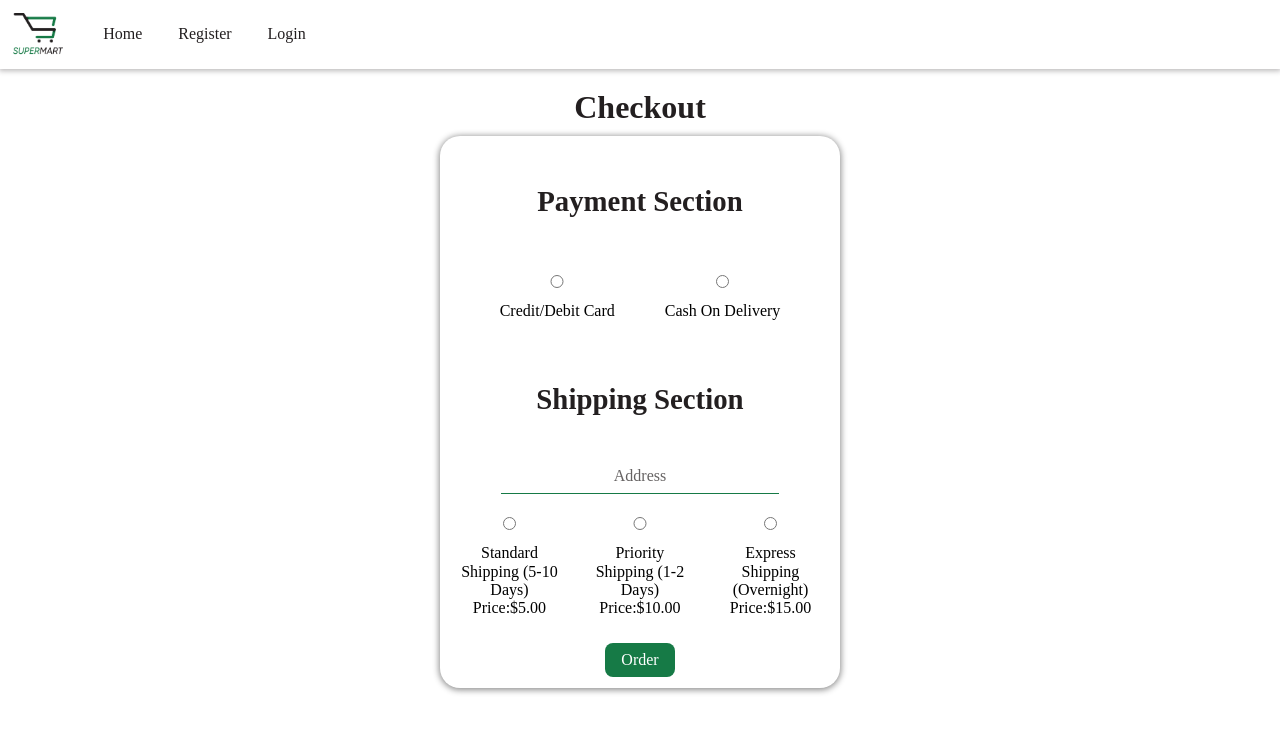
After one commit to Hunaid2000/supermart, a Django app: page /supermartApp/checkout in a window 1280 px wide. The commit adds this page. Shown: the top 733 px of the page. Run offline with Django 4.2, Linux system fonts and the light colour scheme.

Commit message:
Implemented shipping and payment options features

```diff
--- a/requirements.txt
+++ b/requirements.txt
@@ -1,6 +1,6 @@
 asgiref==3.5.0
-Django==4.0.3
+Django==4.0.4
 mysqlclient==2.1.0
-Pillow==9.0.1
+Pillow==9.1.0
 sqlparse==0.4.2
 tzdata==2022.1
--- /dev/null
+++ b/supermartApp/static/css/checkout.css
@@ -0,0 +1,106 @@
+.home-container {
+    width: 100%;
+    display: flex;
+    overflow: auto;
+    align-items: center;
+    flex-direction: column;
+    justify-content: center;
+  }
+
+  .home-container1 {
+    width: 100%;
+    margin-top: 10px;
+    margin-bottom: 10px;
+    display: flex;
+    align-self: center;
+    align-items: center;
+    justify-content: center;
+  }
+
+  .divcontainer{
+    width: 70vw;
+    display: flex;
+  }
+
+  .radiobuttons{
+    font-family: gilroy;
+    display: flex;
+    justify-content: center;
+    align-items: center;
+    text-align: center;
+    padding: 15px;
+    gap: 25px;
+  }
+
+
+  .home-form  {
+    font-family: gilroy;
+    width:400px;
+    height: 100%;
+    display:flex;
+    flex-direction: column;
+    position: relative;
+    align-self: center;
+    border-width: 1px;
+    border-radius: 20px 20px 20px 20px;
+    border-color:transparent;
+    box-shadow: 0px 1px 6px 1px #00000073;
+  }
+
+  .home-form input{
+    width: 70%;
+    justify-content: center;
+    align-self: center;
+    position: relative;
+    top: -10px;
+    margin: 4px;
+    padding: 0.5rem 1rem;
+    border:none;
+    border-bottom:1px solid #167A46;
+    border-radius: 0;
+    color: black;
+    background-color: transparent;
+    outline: none;
+    text-align: center;
+  }
+
+  .home-form input::placeholder{
+    color: rgb(35, 31, 32,0.7);
+    text-align: center;
+  }
+
+  .button{
+    margin: 10px auto;
+    border-radius: 8px;
+    padding: 0.5rem 1rem;
+    font-size: 100%;
+  }
+
+
+  .home-button{
+    display: flex;
+    justify-content: center;
+    align-items: center;
+    background-color: #167A46;
+    border-color:transparent;
+  }
+
+  .home-text1 {
+      font-family: gilroy;
+    color: white;
+    align-self: center;
+    font-style: normal;
+    text-align: center;
+    justify-content: center;
+    align-items: center;
+  }
+
+  .home-form h1 {
+    font-family: gilroy;
+    padding: 3rem;
+    font-size: 1.8rem;
+    font-weight: 600;
+    color : rgb(35, 31, 32);
+    text-align: center;
+    justify-content: center;
+  }
--- /dev/null
+++ b/supermartApp/templates/checkout.html
@@ -0,0 +1,100 @@
+{% extends "base.html" %}
+{% load static %}
+
+{% block head %}
+    <link rel="stylesheet" href="{% static 'css/checkout.css' %}" />
+{% endblock head %}
+
+{% block content %}
+    <script >
+        function checkRadioButtons() {
+            if (document.getElementById('card').checked) {
+                document.getElementById('paymentmethodselection').style.display = 'block';
+            }
+            else {
+                document.getElementById('paymentmethodselection').style.display = 'none';
+            }
+        }
+    </script>
+
+    <div class="home-container">
+        <h1 style="color: rgb(35, 31, 32); margin-top: 20px;">Checkout</h1>
+        <div class="divcontainer">
+            <div class="home-container1">
+                <form name="checkout" class="home-form"  method="post">
+                    {% csrf_token %}
+                    <h1>Payment Section</h1>
+                    <div class="radiobuttons">
+                        <div>
+                            <input type="radio" id="card" name="payment_option" value="Card" onclick="checkRadioButtons();" />
+                            <label for="card">Credit/Debit Card</label>
+                        </div>
+                        <div>
+                            <input type="radio" id="cod" name="payment_option" value="COD" onclick="checkRadioButtons();" />
+                            <label for="cod">Cash On Delivery</label>
+                        </div>
+                    </div>
+
+                    <div id="paymentmethodselection" style="display: none; text-align: center;">
+                        <input
+                        type="text"
+                        name="name"
+                        placeholder="Account/Card Holder Name"
+                        class="home-textinput2 input"
+                        />
+                        <input
+                        type="number"
+                        name="cvv"
+                        placeholder="CVV"
+                        class="home-textinput2 input"
+                        />
+                        <input
+                        type="month"
+                        name="expdate"
+                        placeholder="Expiry Date"
+                        class="home-textinput2 input"
+                        />
+                    </div>
+
+                    <h1>Shipping Section</h1>
+                    <input
+                        type="text"
+                        name="shipping_address"
+                        placeholder="Address"
+                        class="home-textinput2 input"
+                    />
+
+                    <div class="radiobuttons">
+                        <div>
+                            <input type = "radio" id = "standard" name="shipping_option" value="Standard"/>
+                            <label for="standard">
+                                Standard Shipping
+                                (5-10 Days)
+                                Price:$5.00
+                            </label>
+                        </div>
+                        <div>
+                            <input type = "radio" id = "priority" name="shipping_option" value="Priority"/>
+                            <label for="standard">
+                                Priority Shipping
+                                (1-2 Days)
+                                Price:$10.00
+                            </label>
+                        </div>
+                        <div>
+                            <input type = "radio" id = "express" name="shipping_option" value="Express"/>
+                            <label for="standard">
+                                Express Shipping
+                                (Overnight)
+                                Price:$15.00
+                            </label>
+                        </div>
+                    </div>
+                    <button class="home-button button">
+                        <span class="home-text1">Order</span>
+                    </button>
+                </form>
+            </div>
+        </div>
+    </div>
+{% endblock content %}
--- a/supermartApp/templates/productdetails.html
+++ b/supermartApp/templates/productdetails.html
@@ -65,7 +65,11 @@
                     <form class="home-form" method="post">
                         {% csrf_token %}
                         Quantity  <input name="quantity" type="number" value="1" min="1" max="100"/>
-                        <p><button>Add to Cart</button></p>
+                        {% if request.session.user_id %}
+                            <p><button>Add to Cart</button></p>
+                        {% else %}
+                            <p style="margin-top: 10px;">Login to add this product to Cart</p>
+                        {% endif %}
                     </form>
                 {% endfor %}
             {% endif %}
--- a/supermartApp/urls.py
+++ b/supermartApp/urls.py
@@ -5,8 +5,9 @@ urlpatterns = [
     path('', views.home, name='home'),
     path('accounts', views.accounts, name='accounts'),
     path('logout', views.logout, name='logout'),
-    path('registerstore',views.registerstore, name = 'registerstore'),
-    path('addproduct',views.addproduct, name = 'addproduct'),
-    path('product/<int:id>',views.productdetails, name = 'productdetails'),
-    path('cart',views.cart, name = 'cart'),
+    path('registerstore', views.registerstore, name = 'registerstore'),
+    path('addproduct', views.addproduct, name = 'addproduct'),
+    path('product/<int:id>', views.productdetails, name = 'productdetails'),
+    path('cart', views.cart, name = 'cart'),
+    path('checkout', views.checkout, name = 'checkout'),
 ]
--- a/supermartApp/views.py
+++ b/supermartApp/views.py
@@ -1,6 +1,6 @@
 from django.shortcuts import render, redirect
 from django.contrib import messages
-from supermartApp.models import Account, Product, ProductImages, Store, Cart, Item
+from supermartApp.models import Account, Product, ProductImages, Store, Cart, Item, Order, CardDetails
 
 
 def home(request):
@@ -92,6 +92,8 @@ def productdetails(request, id):
         cart = Cart.objects.get(pk=request.session['user_id'])
         product_item = Product.objects.get(pk=id)
         item_total = quantity * product_item.price
+        total = item_total + cart.total
+        Cart.objects.filter(pk=request.session['user_id']).update(total=total)
         item = Item(product=product_item, quantity=quantity, item_total=item_total, cart=cart)
         item.save()
         messages.success(request, "Item added to Cart")
@@ -104,7 +106,35 @@ def cart(request):
         item.delete()
         messages.success(request, "Item removed from Cart")
     elif request.method == 'POST' and 'next' in request.POST:
-        return redirect('home')
+        return redirect('checkout')
     images = ProductImages.objects.all()
     cartItems = Item.objects.filter(cart_id=request.session['user_id'])
     return render(request, 'cart.html', {'images':images, 'cartItems':cartItems})
+
+def checkout(request):
+    if request.method == 'POST':
+        shipping_address = request.POST['shipping_address']
+        shipping_option = request.POST['shipping_option']
+        shipping_fee = 0
+        order_total = 0
+        if shipping_option == 'Standard':
+            shipping_fee = 5
+        elif shipping_option == 'Priority':
+            shipping_fee = 10
+        elif shipping_option == 'Express':
+            shipping_fee = 15
+        cart = Cart.objects.get(pk=request.session['user_id'])
+        order_total = shipping_fee + cart.total
+        payment_option = request.POST['payment_option']
+        order = Order(cart=cart, shipping_address=shipping_address, shipping_option=shipping_option, payment_option=payment_option, shipping_fee=shipping_fee, order_total=order_total)
+        order.save()
+        if payment_option == 'Card':
+            accountname = request.POST['name']
+            cvv = request.POST['cvv']
+            expiry_date = request.POST['expdate'] + '-01'
+            if CardDetails.objects.filter(user_id=request.session['user_id']).exists():
+                CardDetails.objects.filter(user_id=request.session['user_id']).update(accountname=accountname, cvv=cvv, expiry_date=expiry_date)
+            else:
+                card = CardDetails(user_id=request.session['user_id'], accountname=accountname, cvv=cvv, expiry_date=expiry_date)
+                card.save()
+    return render(request, 'checkout.html')
```
Also changed, not shown: supermartApp/models.py (+14 -0 lines), supermartApp/migrations/0003_order_carddetails.py (added).
